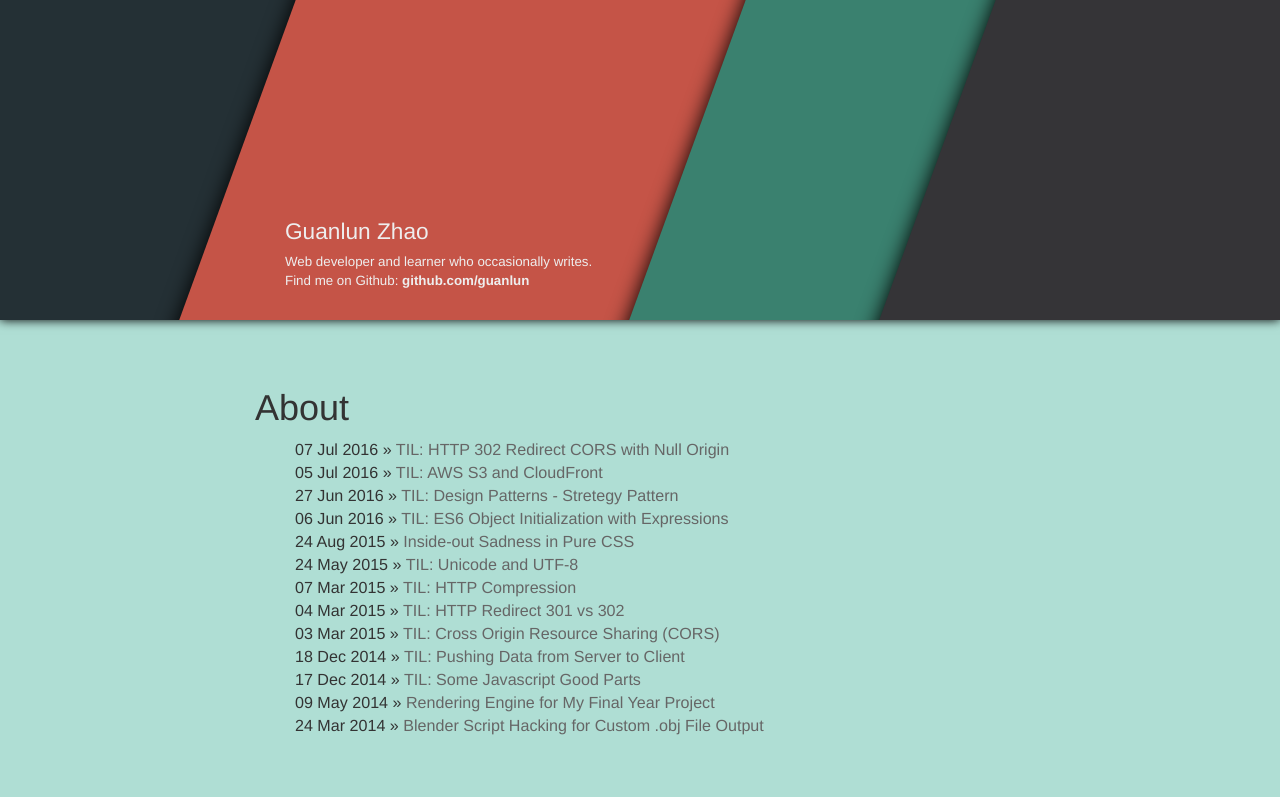
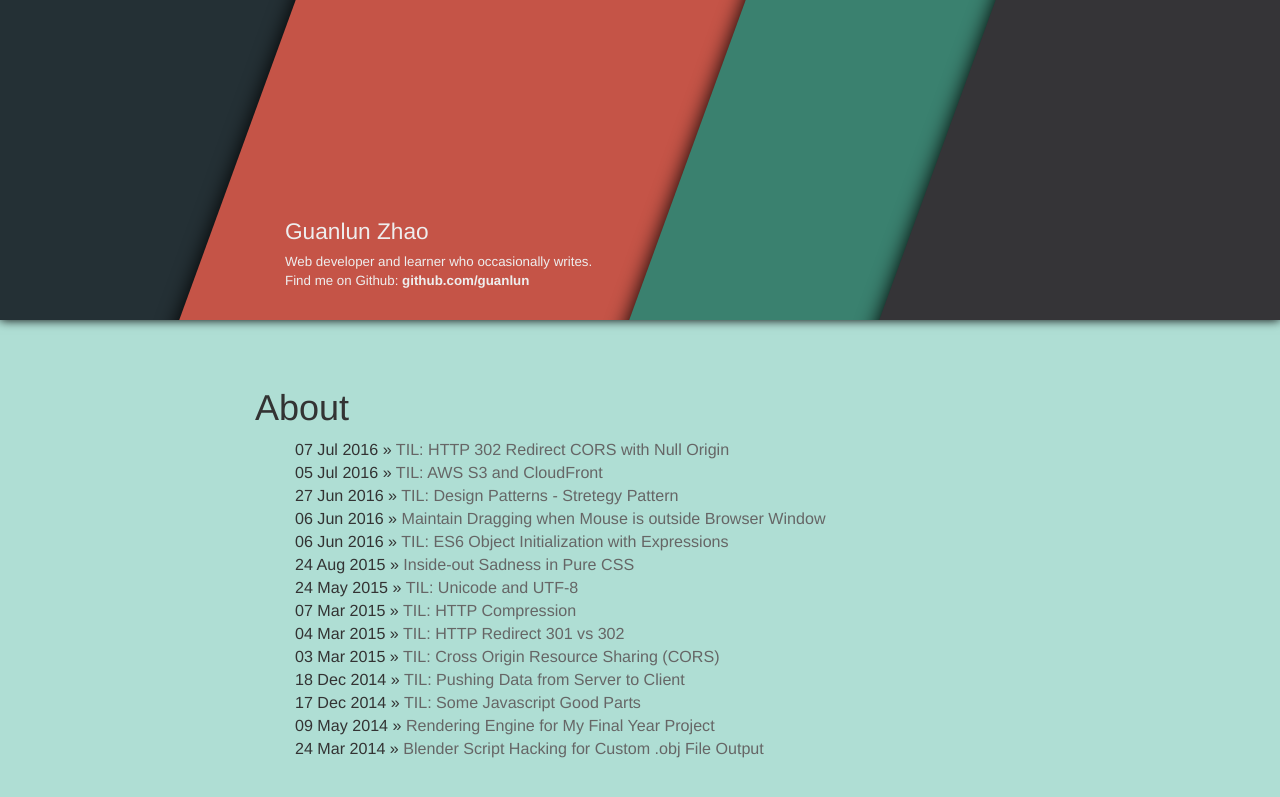
Before and after one commit to guanlun/guanlun.github.io, a Jekyll site: the page built from about/index.html, in a window 1280 px wide. Shown: the top 797 px of the page. Built offline with Jekyll 4.4.1, drawn with Linux system fonts in a browser that asks for light colours; some of the changed lines change nothing that is shown.

Commit message:
added maintain mouse event post

```diff
--- a/_config.yml
+++ b/_config.yml
@@ -1,2 +1,2 @@
 name: Guanlun's Blog
-highlighter: true
+highlighter: 'rouge'
--- /dev/null
+++ b/_posts/2016-07-20-maintain-dragging-outside-window.md
@@ -0,0 +1,14 @@
+---
+layout: post
+title:  "Maintain Dragging when Mouse is outside Browser Window"
+date:   2016-06-06 00:00:00
+categories: web
+---
+
+When using the `mousedown`, `mousemove`, `mouseup` events for dragging, it's sometimes annoying when the user moves the mouse outside the view, or sometimes, the browser window. For example, you have a canvas with a bunch of items drawn on it and you'd like to implement to drag-to-select feature. When the canvas does not occupy the entire screen (which is normally the case), dragging outsides the canvas would be painful.
+
+So instead of attaching all your listeners to the canvas element itself, attach them to the `document`.
+
+Check out this jsfiddle I made as a sample demo:
+
+<script async src="//jsfiddle.net/yq0wq2n0/3/embed/"></script>
```
